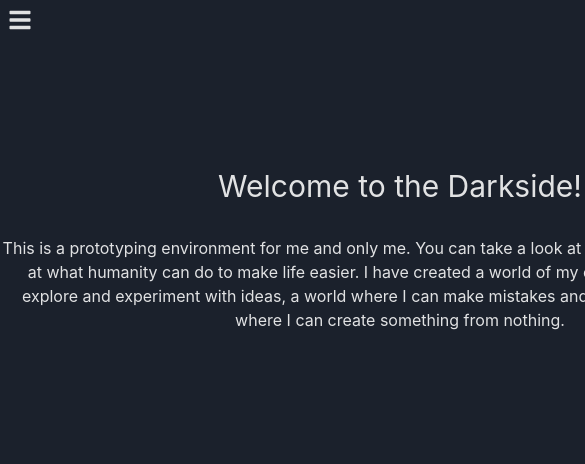
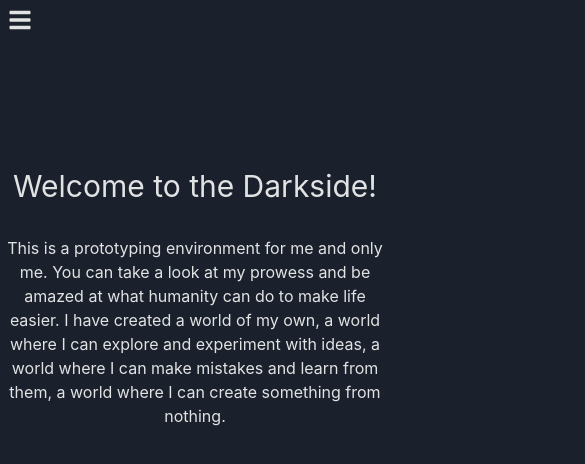
Before and after one commit to briankarlsayen/prototype-fe, a React (Vite) app: page / in a window 390 px wide. Shown: the top 464 px of the page, 585 px wide, since content can reach past the window. Built offline with nearby package versions, Linux system fonts and the light colour scheme.

Commit message:
fix: mobile resp home

```diff
--- a/src/components/Home/index.tsx
+++ b/src/components/Home/index.tsx
@@ -3,7 +3,7 @@ import React from 'react'
 const Home = () => {
   return (
     <div className='w-full flex flex-col justify-center'>
-      <div className='w-[50rem] text-center m-auto'>
+      <div className='w-full max-w-[50rem] text-center m-auto'>
         <h1 className='text-3xl pb-8'>Welcome to the Darkside!</h1>
         <p className='text-base'>This is a prototyping environment for me and only me. You can take a look at my prowess and be amazed at what humanity can do to make life easier. I have created a world of my own, a world where I can explore and experiment with ideas, a world where I can make mistakes and learn from them, a world where I can create something from nothing.</p>
       </div>
```
